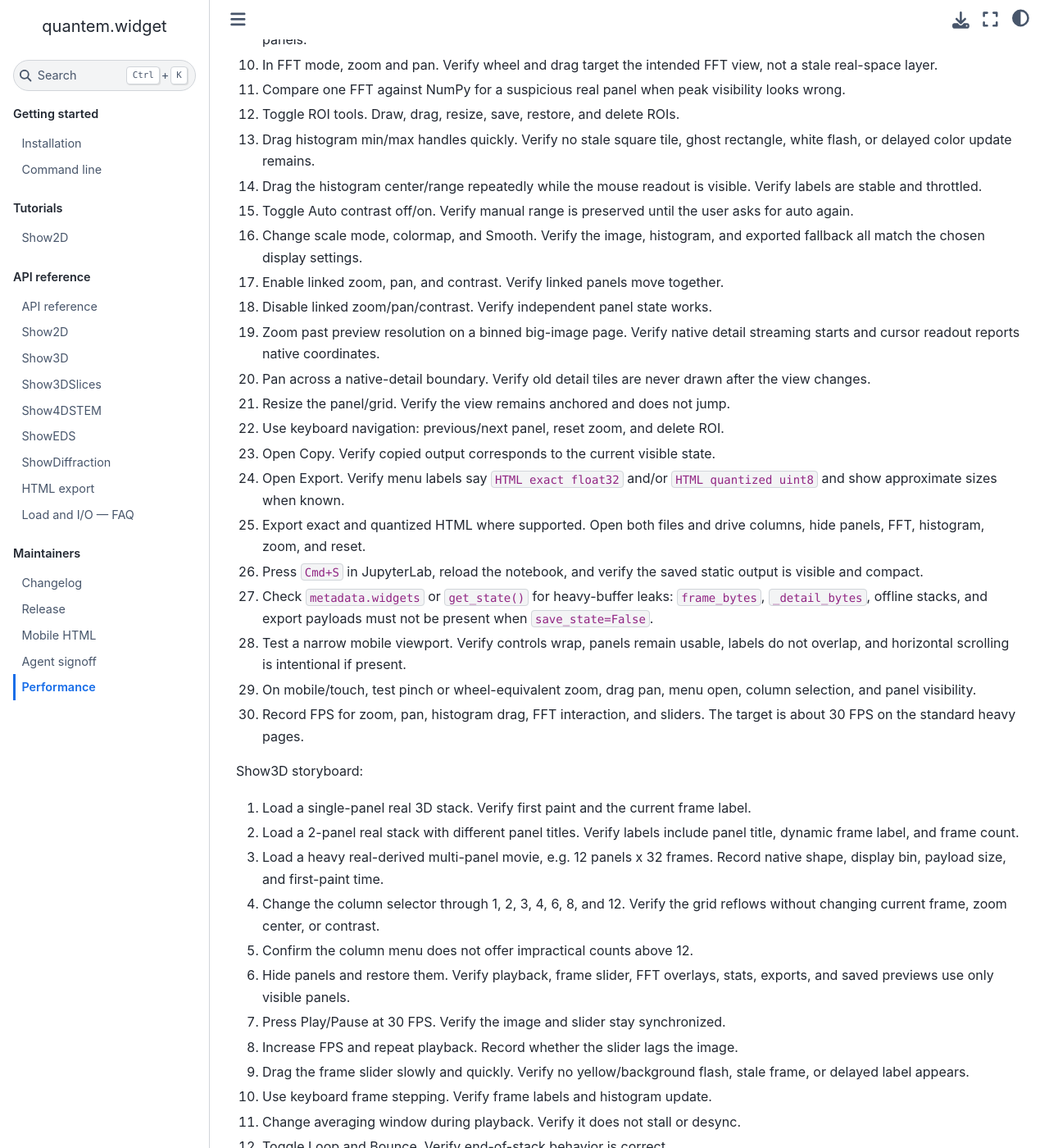
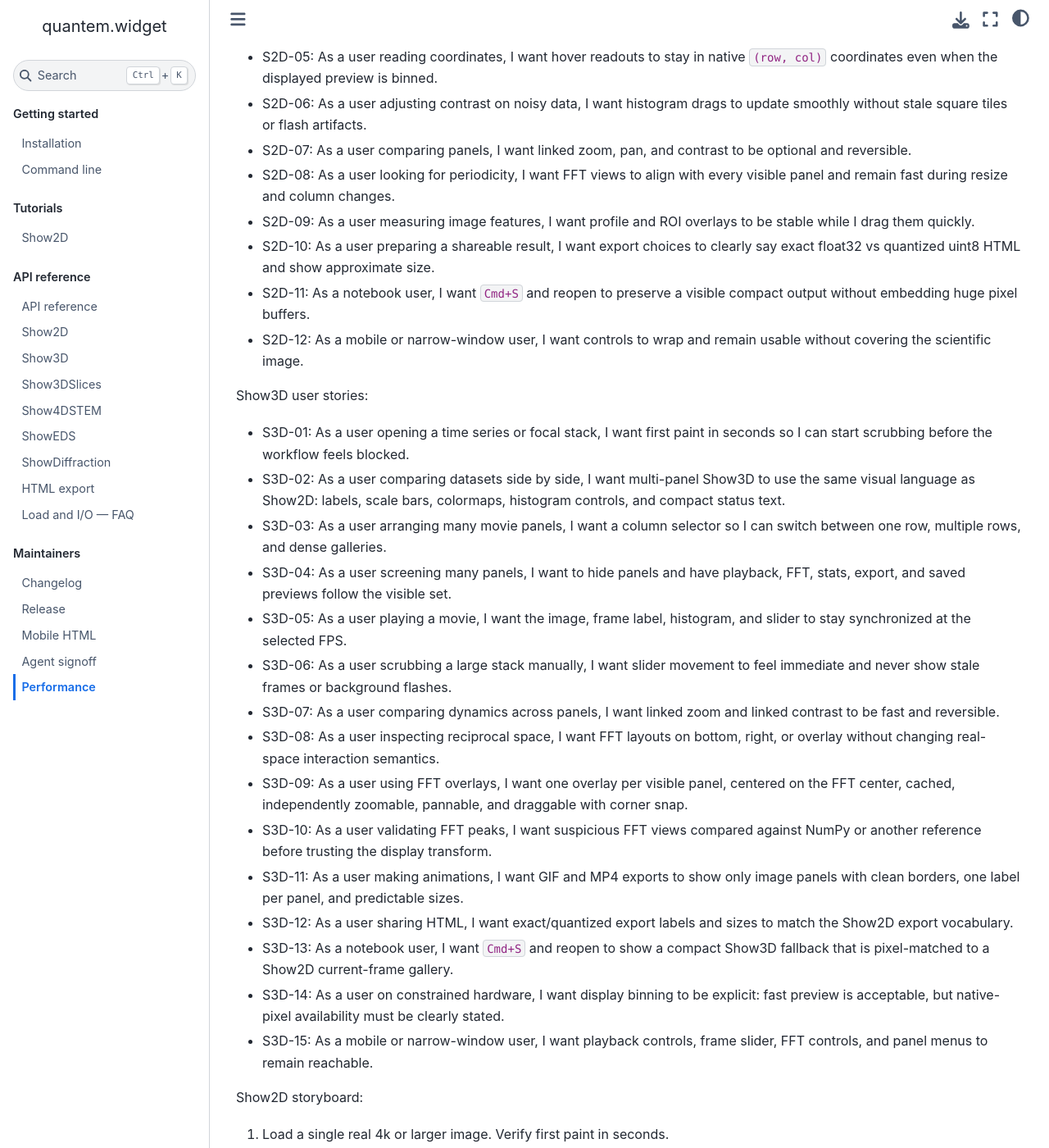
Before and after one commit to bobleesj/quantem.widget, a Jupyter Book: the page built from docs/maintainer/widget-performance.md, in a window 1280 px wide and 1400 px high, scrolled down 6967 px. Shown: the whole window at 82% size. Built offline with Jupyter Book 1.0.4 settings and Sphinx 7.4.7 and the Sphinx Book theme 1.1.4, drawn with Linux system fonts in a browser that asks for light colours; pages that are not in the unit, such as notebooks, are missing from menus; some of the changed text lies outside the part shown.

Commit message:
docs: add widget user-story map

```diff
--- a/docs/maintainer/widget-performance.md
+++ b/docs/maintainer/widget-performance.md
@@ -325,6 +325,75 @@ Shared setup:
 - Start from a fresh render after any code/build change: rebuild, reload, and
   rerun the notebook cell or reopen the exported HTML.
 
+User-story map:
+
+Use these stories to decide whether the lower-level checklist actually covers
+the scientist's workflow. A release signoff can cite the story ID plus the
+checklist item numbers that were driven in the browser.
+
+Show2D user stories:
+
+- S2D-01: As a microscopist opening a large single image, I want a useful
+  preview within seconds so I can decide whether the file is worth inspecting.
+- S2D-02: As a user comparing several real-space images, I want to choose the
+  number of columns so I can arrange panels for my monitor and paper figures.
+- S2D-03: As a user screening many panels, I want to hide unimportant panels
+  without losing labels, stats, export order, or saved state.
+- S2D-04: As a user inspecting atomic/lattice detail, I want the initial binned
+  preview to stream native-resolution tiles when I zoom in.
+- S2D-05: As a user reading coordinates, I want hover readouts to stay in
+  native ``(row, col)`` coordinates even when the displayed preview is binned.
+- S2D-06: As a user adjusting contrast on noisy data, I want histogram drags to
+  update smoothly without stale square tiles or flash artifacts.
+- S2D-07: As a user comparing panels, I want linked zoom, pan, and contrast to
+  be optional and reversible.
+- S2D-08: As a user looking for periodicity, I want FFT views to align with
+  every visible panel and remain fast during resize and column changes.
+- S2D-09: As a user measuring image features, I want profile and ROI overlays
+  to be stable while I drag them quickly.
+- S2D-10: As a user preparing a shareable result, I want export choices to
+  clearly say exact float32 vs quantized uint8 HTML and show approximate size.
+- S2D-11: As a notebook user, I want ``Cmd+S`` and reopen to preserve a visible
+  compact output without embedding huge pixel buffers.
+- S2D-12: As a mobile or narrow-window user, I want controls to wrap and remain
+  usable without covering the scientific image.
+
+Show3D user stories:
+
+- S3D-01: As a user opening a time series or focal stack, I want first paint in
+  seconds so I can start scrubbing before the workflow feels blocked.
+- S3D-02: As a user comparing datasets side by side, I want multi-panel Show3D
+  to use the same visual language as Show2D: labels, scale bars, colormaps,
+  histogram controls, and compact status text.
+- S3D-03: As a user arranging many movie panels, I want a column selector so I
+  can switch between one row, multiple rows, and dense galleries.
+- S3D-04: As a user screening many panels, I want to hide panels and have
+  playback, FFT, stats, export, and saved previews follow the visible set.
+- S3D-05: As a user playing a movie, I want the image, frame label, histogram,
+  and slider to stay synchronized at the selected FPS.
+- S3D-06: As a user scrubbing a large stack manually, I want slider movement to
+  feel immediate and never show stale frames or background flashes.
+- S3D-07: As a user comparing dynamics across panels, I want linked zoom and
+  linked contrast to be fast and reversible.
+- S3D-08: As a user inspecting reciprocal space, I want FFT layouts on bottom,
+  right, or overlay without changing real-space interaction semantics.
+- S3D-09: As a user using FFT overlays, I want one overlay per visible panel,
+  centered on the FFT center, cached, independently zoomable, pannable, and
+  draggable with corner snap.
+- S3D-10: As a user validating FFT peaks, I want suspicious FFT views compared
+  against NumPy or another reference before trusting the display transform.
+- S3D-11: As a user making animations, I want GIF and MP4 exports to show only
+  image panels with clean borders, one label per panel, and predictable sizes.
+- S3D-12: As a user sharing HTML, I want exact/quantized export labels and
+  sizes to match the Show2D export vocabulary.
+- S3D-13: As a notebook user, I want ``Cmd+S`` and reopen to show a compact
+  Show3D fallback that is pixel-matched to a Show2D current-frame gallery.
+- S3D-14: As a user on constrained hardware, I want display binning to be
+  explicit: fast preview is acceptable, but native-pixel availability must be
+  clearly stated.
+- S3D-15: As a mobile or narrow-window user, I want playback controls, frame
+  slider, FFT controls, and panel menus to remain reachable.
+
 Show2D storyboard:
 
 1. Load a single real 4k or larger image. Verify first paint in seconds.
```
